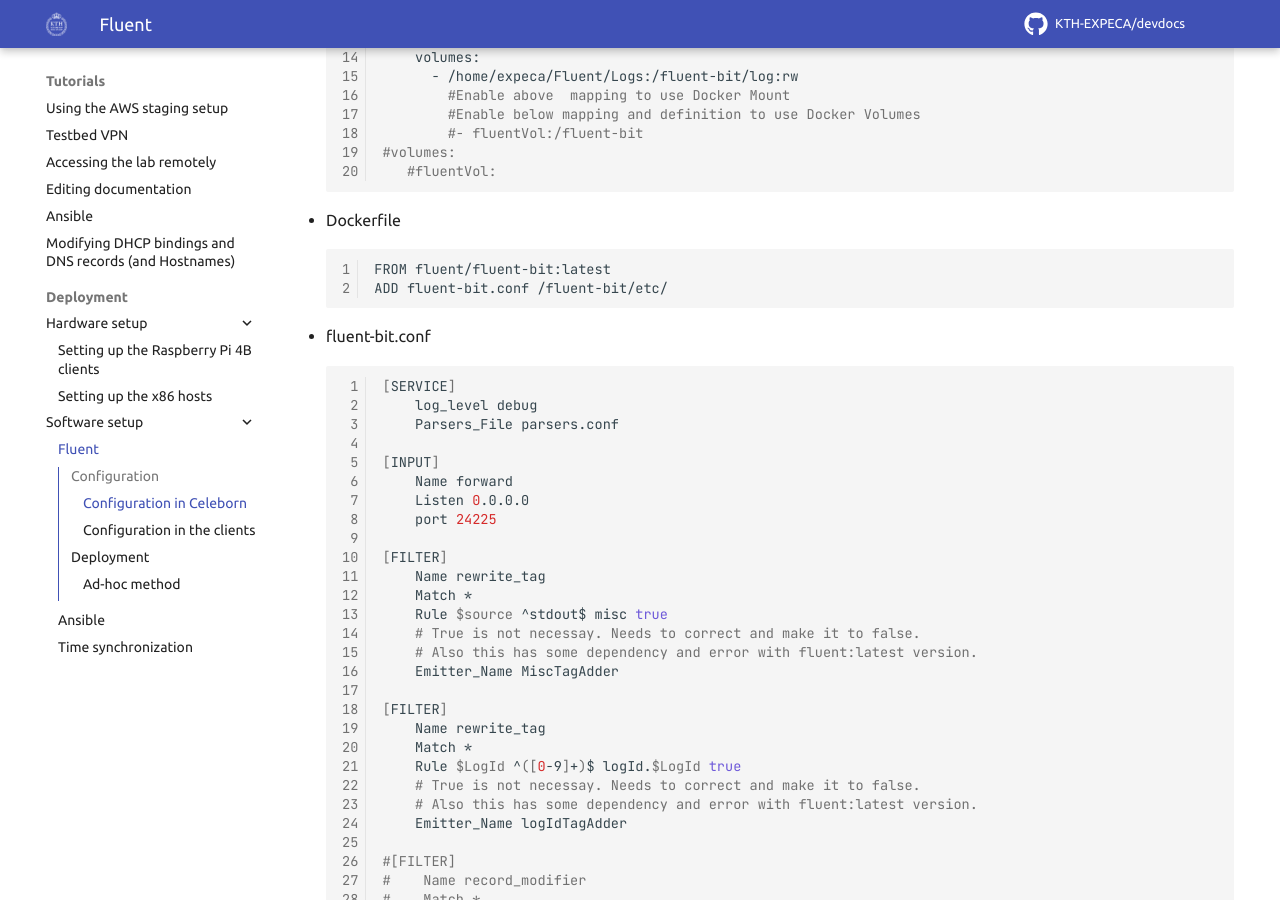
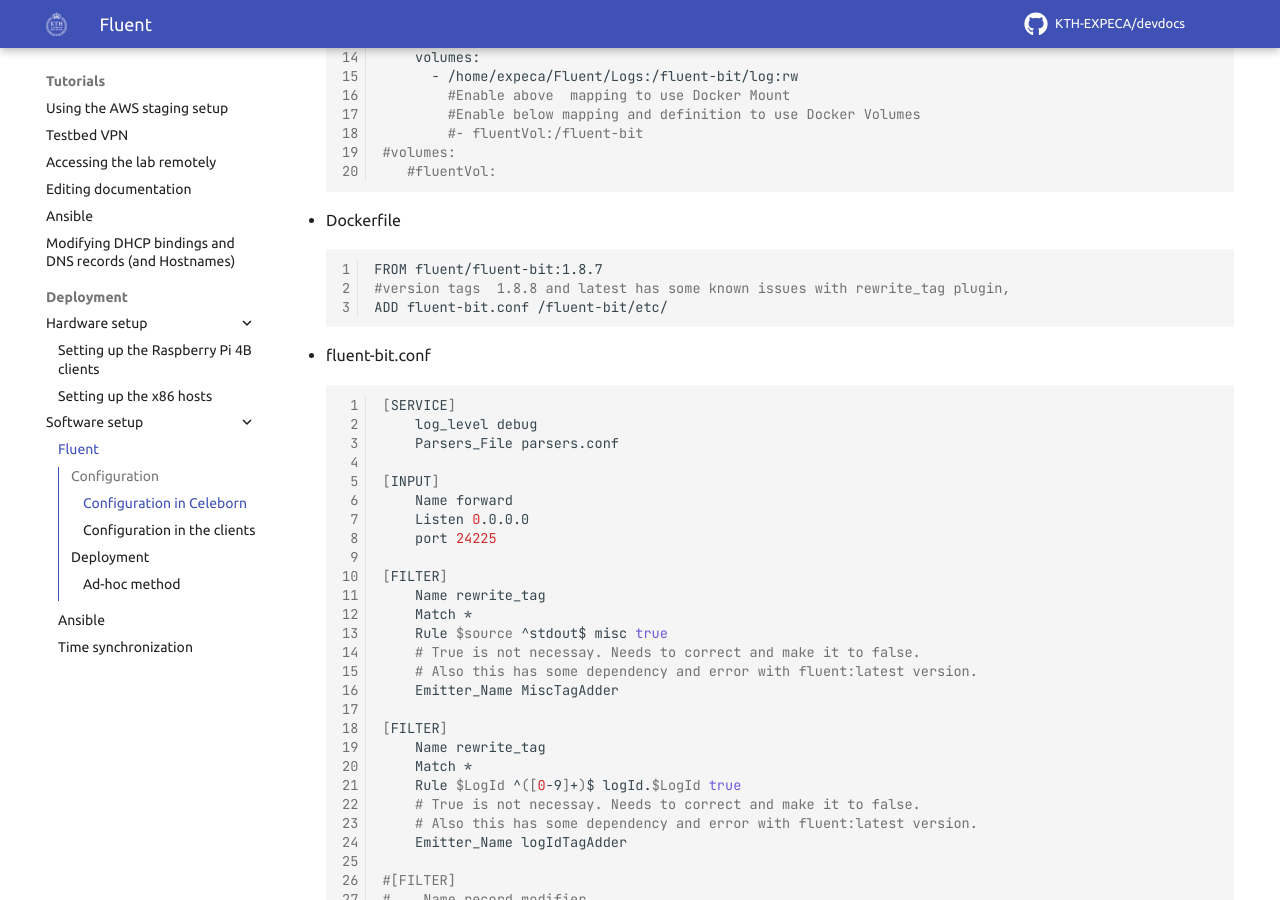
Before and after one commit to KTH-EXPECA/devdocs, an MkDocs documentation site: the page built from docs/tutorials/deployment/software_setup/Fluent.md, in a window 1280 px wide and 900 px high, scrolled down 928 px. Built offline with MkDocs 1.6.1 and Material for MkDocs 9.7.7, drawn with Linux system fonts in a browser that asks for light colours; comment, search, counter and statistics services are not loaded.

Commit message:
Update Fluent.md

`````diff
--- a/docs/tutorials/deployment/software_setup/Fluent.md
+++ b/docs/tutorials/deployment/software_setup/Fluent.md
@@ -36,7 +36,8 @@ services:
 
 - Dockerfile
 ```` bash
-FROM fluent/fluent-bit:latest
+FROM fluent/fluent-bit:1.8.7
+#version tags  1.8.8 and latest has some known issues with rewrite_tag plugin,
 ADD fluent-bit.conf /fluent-bit/etc/
 ````
 
`````
